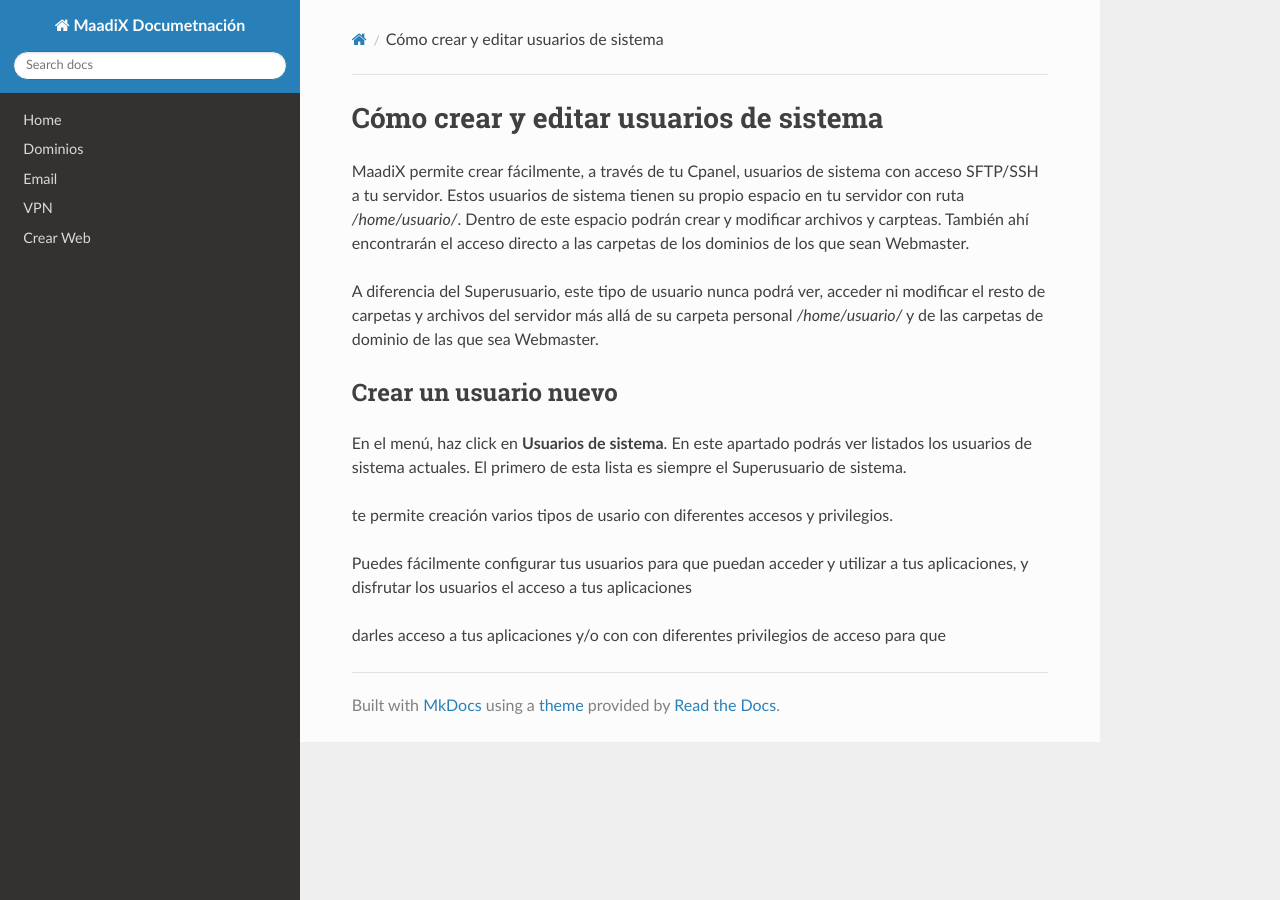
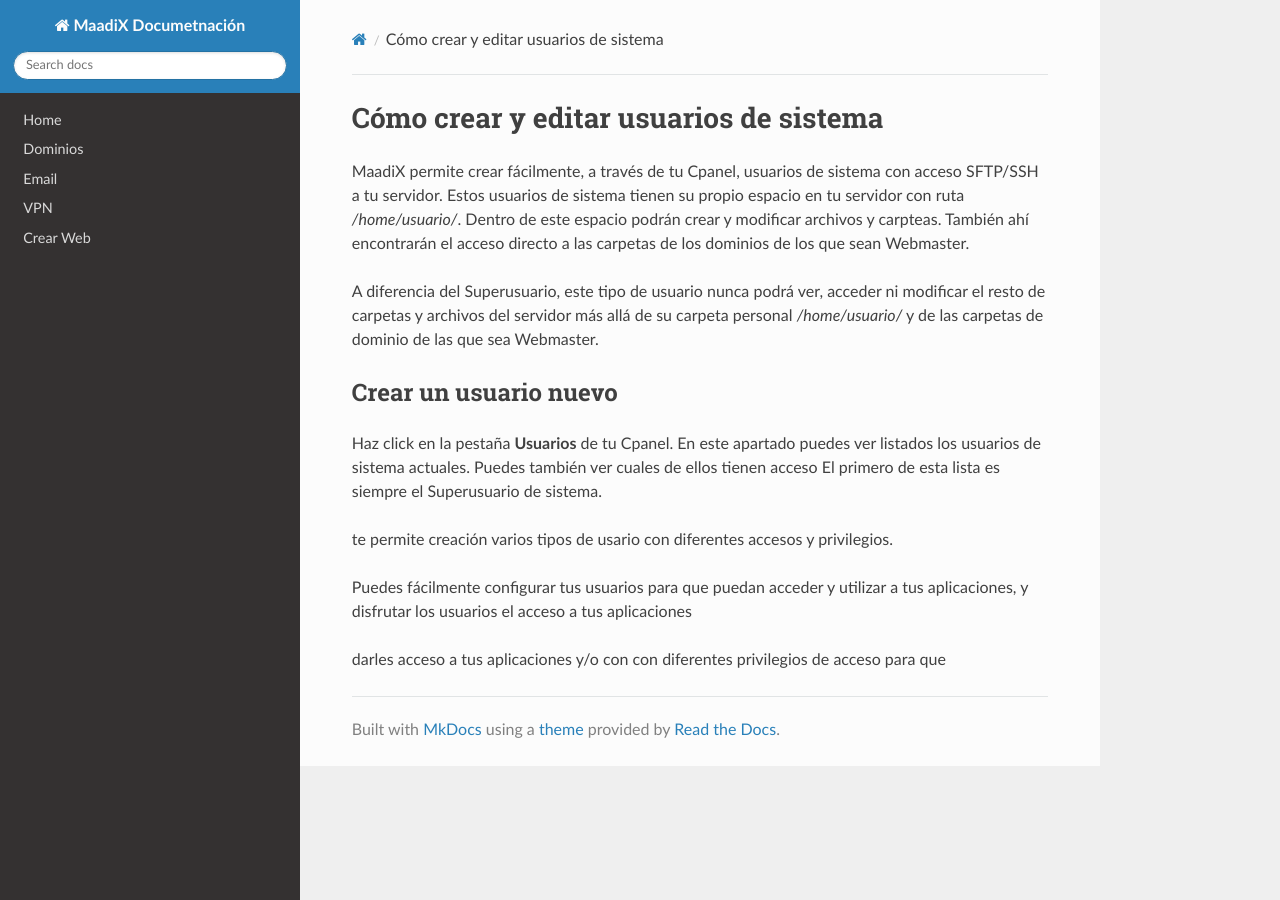
Before and after one commit to MaadixNet/docs, an MkDocs documentation site: the page built from docs/users.md, in a window 1280 px wide. Built offline with MkDocs 1.6.1, drawn with Linux system fonts in a browser that asks for light colours; nearby versions of some CDN libraries; old or Windows-style settings are respelled for this version of MkDocs.

Commit message:
Update users.md

```diff
--- a/docs/users.md
+++ b/docs/users.md
@@ -6,7 +6,7 @@ A diferencia del Superusuario, este tipo de usuario nunca podrá ver, acceder ni
 
 ## Crear un usuario nuevo
 
-En el menú, haz click en **Usuarios de sistema**. En este apartado podrás ver listados los usuarios de sistema actuales. El primero de esta lista es siempre el Superusuario de sistema.
+Haz click en la pestaña **Usuarios** de tu Cpanel. En este apartado puedes ver listados los usuarios de sistema actuales. Puedes también ver cuales de ellos tienen acceso El primero de esta lista es siempre el Superusuario de sistema.
 
 
 
```
